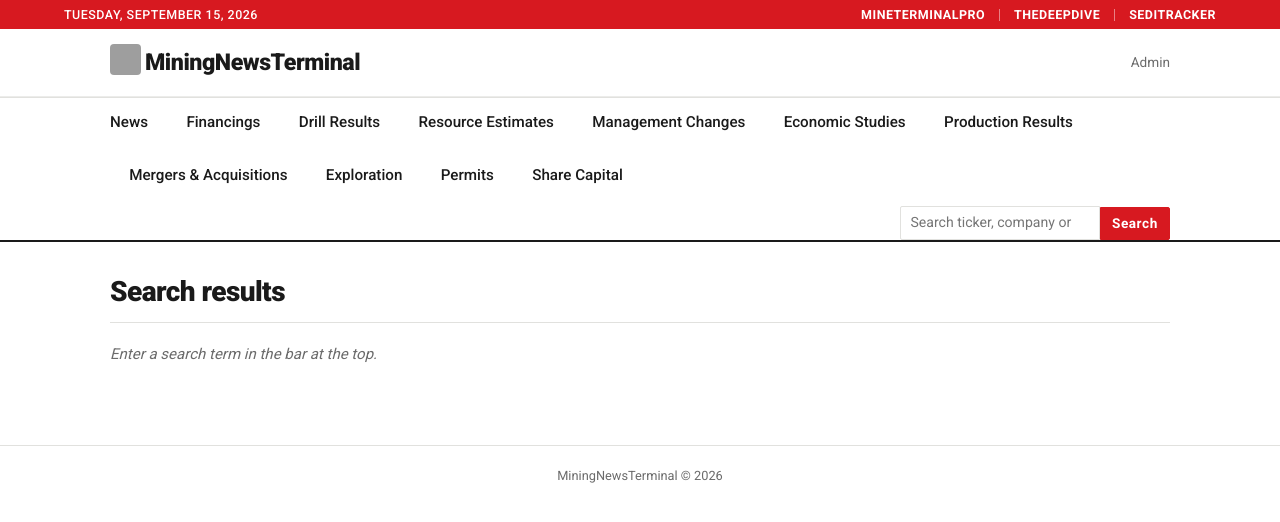
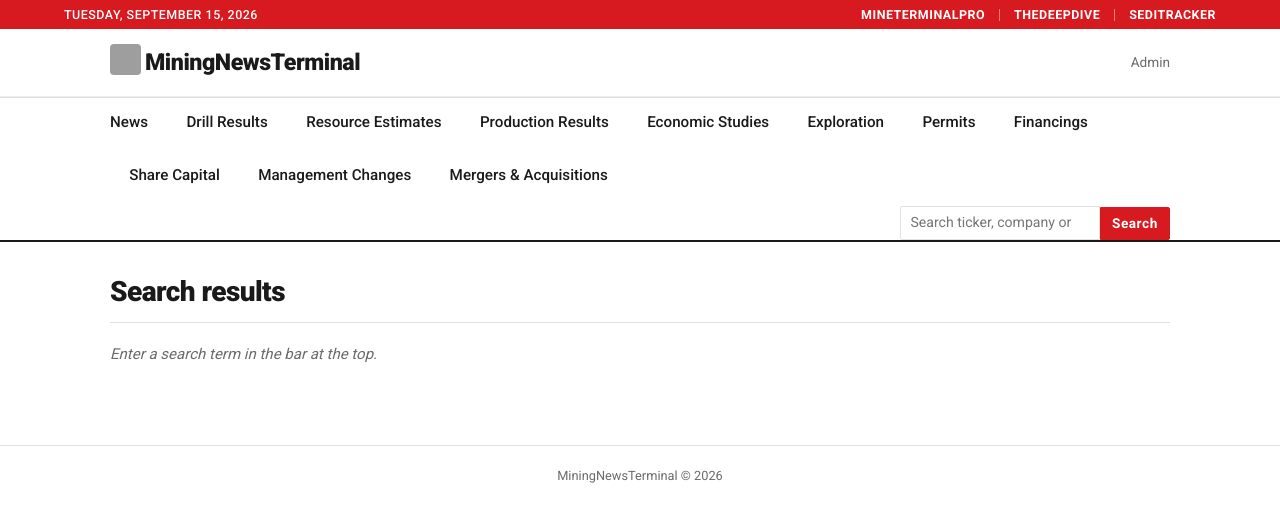
Before and after one commit to smallcapsteve/mineterminal-mnt, a FastAPI app: page /search in a window 1280 px wide. Shown: the top 522 px of the page. Run offline with FastAPI, Linux system fonts and the light colour scheme; parts of the project's set-up code (start-up, migrations or seed data) failed here and were passed over; grey boxes are pictures that could not be loaded.

Commit message:
base.html: nav reorder and cache-bust the stylesheet to v40
Nav order is now News, Drill Results, Resource Estimates, Production
Results, Economic Studies, Exploration, Permits, Financings, Share
Capital, Management Changes, Mergers & Acquisitions.

The ?v=v40 bump is not cosmetic: style.css is served with a four-hour
cache, so a stylesheet edit is invisible until the query string changes.

Co-Authored-By: Claude Opus 5 <noreply@anthropic.com>
Claude-Session: https://claude.ai/code/session_01Wzbpuh2J9hQsNDnCgMmp2R

```diff
--- a/portal/templates/base.html
+++ b/portal/templates/base.html
@@ -7,7 +7,7 @@
   <link rel="preconnect" href="https://fonts.googleapis.com">
   <link rel="preconnect" href="https://fonts.gstatic.com" crossorigin>
   <link href="https://fonts.googleapis.com/css2?family=Roboto:wght@400;500;700;900&display=swap" rel="stylesheet">
-  <link rel="stylesheet" href="/static/style.css?v=v39">
+  <link rel="stylesheet" href="/static/style.css?v=v40">
   <!-- TYPEAHEAD_V1: the search dropdown only. Shared with SediTracker through
        the static symlink; kept out of style.css so it can be reverted by
        deleting two lines. -->
@@ -64,16 +64,16 @@
     <div class="primary-nav-inner">
       <div class="primary-nav-links">
       <a href="/" {% if page == 'news' %}class="active"{% endif %}>News</a>
-      <a href="/financings" {% if page == 'financings' %}class="active"{% endif %}>Financings</a>
       <a href="/drills" {% if page == 'drills' %}class="active"{% endif %}>Drill Results</a>
       <a href="/resources" {% if page == 'resources' %}class="active"{% endif %}>Resource Estimates</a>
-      <a href="/management-changes" {% if page == 'management' %}class="active"{% endif %}>Management Changes</a>
+      <a href="/production-results" {% if page == 'production' %}class="active"{% endif %}>Production Results</a>
       <a href="/economic-studies" {% if page == 'economic' %}class="active"{% endif %}>Economic Studies</a>
-      <a href="/production-results" {% if page == 'production' %}class="active"{% endif %}>Production Results</a>
-      <a href="/mergers-acquisitions" {% if page == 'mna' %}class="active"{% endif %}>Mergers &amp; Acquisitions</a>
       <a href="/exploration-programs" {% if page == 'exploration' %}class="active"{% endif %}>Exploration</a>
       <a href="/permits-approvals" {% if page == 'permits' %}class="active"{% endif %}>Permits</a>
+      <a href="/financings" {% if page == 'financings' %}class="active"{% endif %}>Financings</a>
       <a href="/share-capital" {% if page == 'sharecap' %}class="active"{% endif %}>Share Capital</a>
+      <a href="/management-changes" {% if page == 'management' %}class="active"{% endif %}>Management Changes</a>
+      <a href="/mergers-acquisitions" {% if page == 'mna' %}class="active"{% endif %}>Mergers &amp; Acquisitions</a>
       {% if is_admin %}<a href="/admin/analytics" {% if page == 'admin' %}class="active"{% endif %}>Analytics</a>{% endif %}
       </div>
       <form class="primary-nav-search" method="get" action="/search" data-typeahead data-suggest="/api/search">
```
